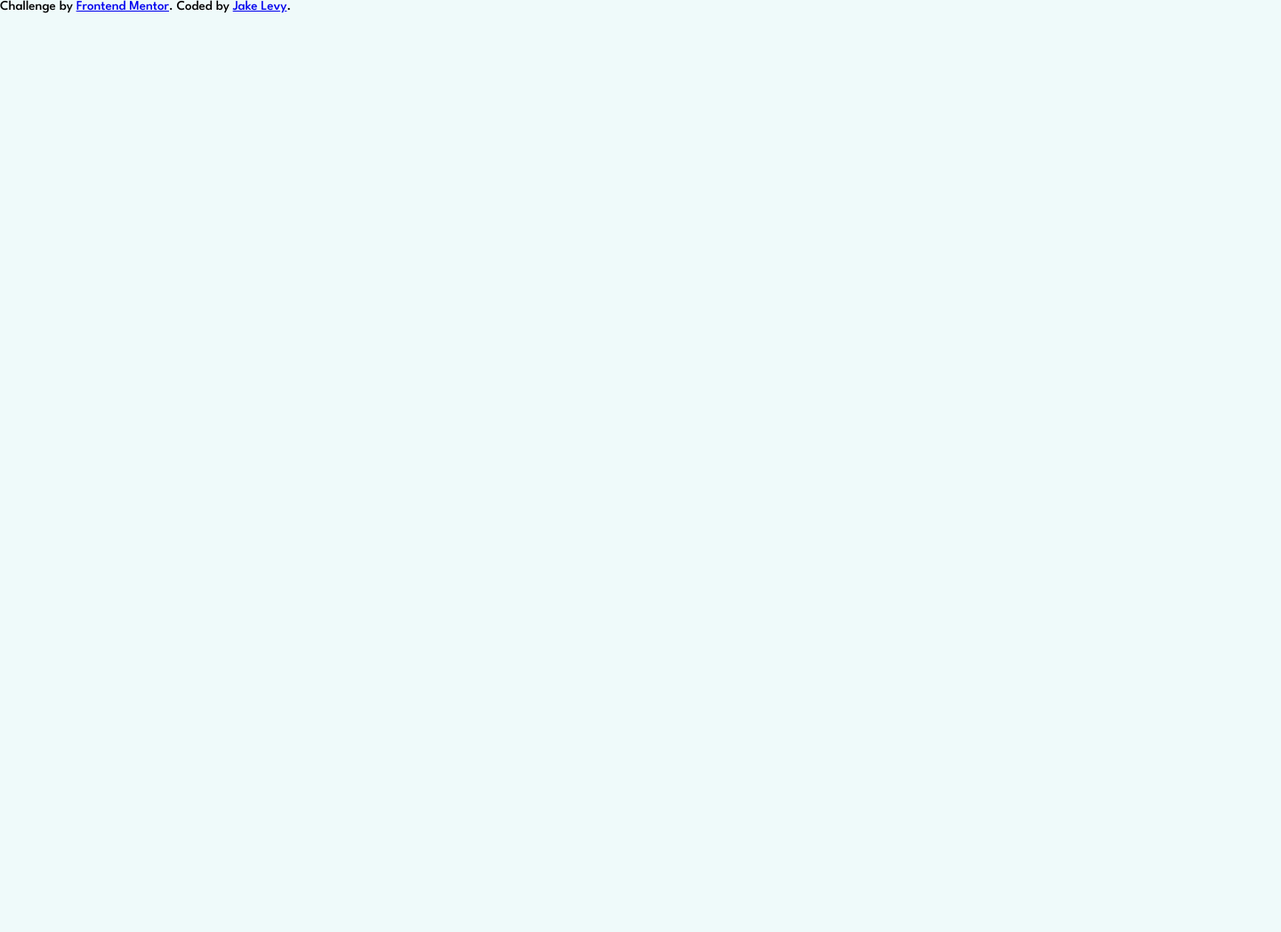
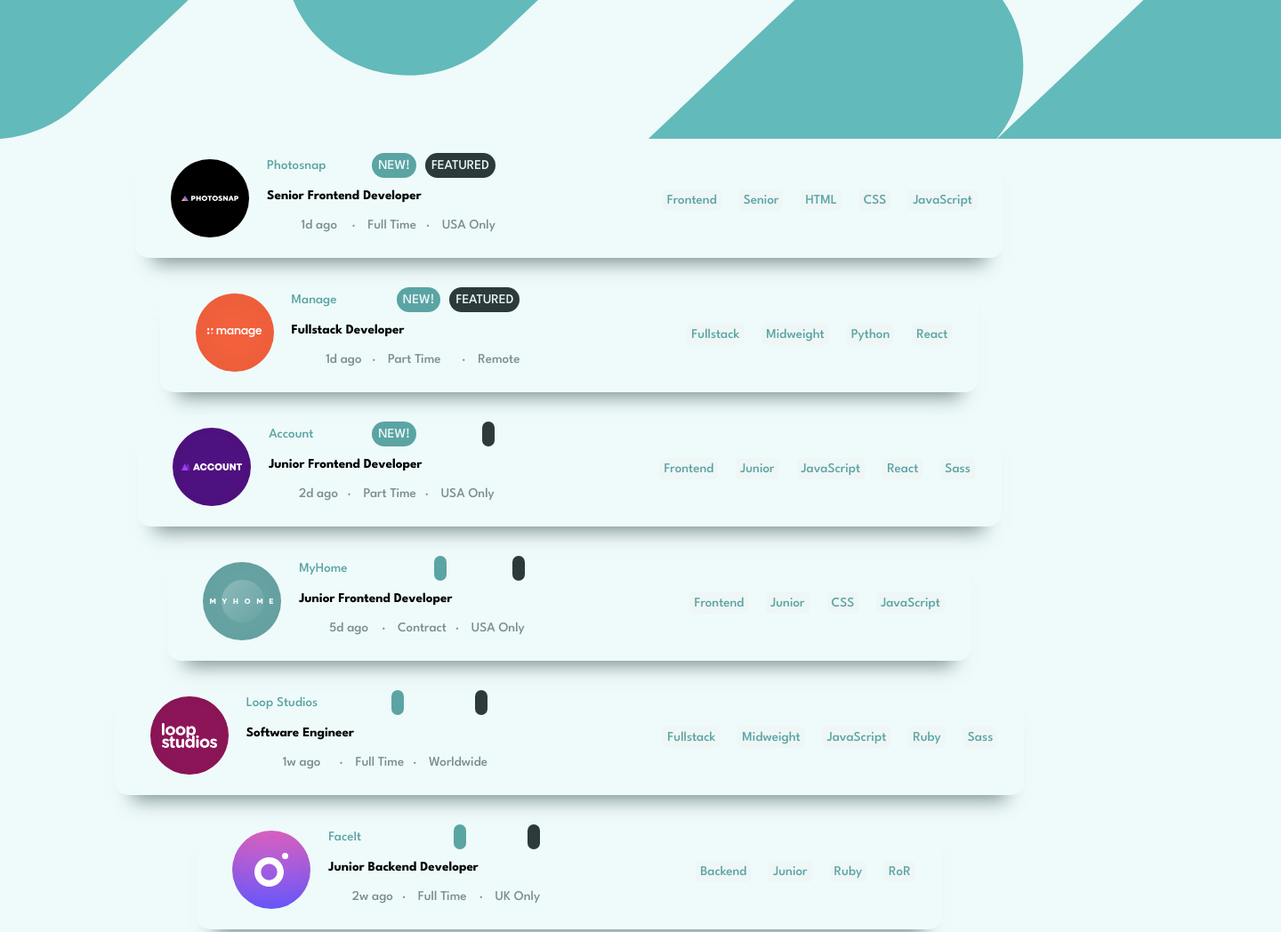
Before and after one commit to tokenAPIguy/fm-jobListings, a plain HTML site: page index.html in a window 1280 px wide. Shown: the top 1048 px of the page at 89% size, 1440 px wide, since content can reach past the window. Before the commit the page ends 800 px from the top, so only its background shows below. Drawn offline with Linux system fonts and the light colour scheme.

Commit message:
templated listing boilerplate

```diff
--- a/index.html
+++ b/index.html
@@ -21,7 +21,56 @@
   </head>
   <body>
     <div class="main-content">
-      <div class="listings-container"></div>
+      <img src="images/bg-header-desktop.svg" alt="" />
+      <div class="listings-container">
+        <!-- <div class="listing">
+          <div class="listing-overview">
+            <div class="listing-overview--img">
+              <img src="images/photosnap.svg" alt="" />
+            </div>
+            <div class="listing-overview--desc">
+              <div class="job-company">
+                <span><p>Photosnap</p></span>
+              </div>
+              <div class="job-new">
+                <span>NEW!</span>
+              </div>
+              <div class="job-feat">
+                <span>FEATURED</span>
+              </div>
+              <div class="job-title">
+                <span>Senior Frontend Developer</span>
+              </div>
+              <div class="job-postdate">
+                <span>1d ago</span>
+              </div>
+              <div class="job-hours">
+                <span>Full Time</span>
+              </div>
+              <div class="job-location">
+                <span>USA only</span>
+              </div>
+            </div>
+            <div class="listing-overview--tags">
+              <div class="skill-tag">
+                <span>Frontend</span>
+              </div>
+              <div class="skill-tag">
+                <span>Senior</span>
+              </div>
+              <div class="skill-tag">
+                <span>HTML</span>
+              </div>
+              <div class="skill-tag">
+                <span>CSS</span>
+              </div>
+              <div class="skill-tag">
+                <span>JavaScript</span>
+              </div>
+            </div>
+          </div>
+        </div> -->
+      </div>
       <div class="attribution">
         Challenge by
         <a href="https://www.frontendmentor.io?ref=challenge" target="_blank"
--- a/main.js
+++ b/main.js
@@ -6,5 +6,99 @@
   const data = await res.json();
 
   console.log(data);
+
+  const listingsContainer = document.querySelector(".listings-container");
+
+  data.forEach(
+    ({
+      id,
+      logo,
+      company,
+      new: isNew,
+      featured,
+      position,
+      postedAt,
+      contract,
+      location,
+      role,
+      level,
+      languages,
+      tools,
+    }) => {
+      const listing = document.createElement("div");
+
+      listing.innerHTML = `<div class="listing">
+    <div class="listing-overview">
+      <div class="listing-overview--img">
+        <img src="${logo}" alt="${company}" />
+      </div>
+      <div class="listing-overview--desc">
+        <div class="job-company">
+          <span><p>${company}</p></span>
+        </div>
+        <div class="job-new">
+          <span>${isNew ? "NEW!" : ""}</span>
+        </div>
+        <div class="job-feat">
+          <span>${featured ? "FEATURED" : ""}</span>
+        </div>
+        <div class="job-title">
+          <span>${position}</span>
+        </div>
+        <div class="job-postdate">
+          <span>${postedAt}</span>
+        </div>
+        <div class="job-hours">
+          <span>${contract}</span>
+        </div>
+        <div class="job-location">
+          <span>${location}</span>
+        </div>
+      </div>
+      <div class="listing-overview--tags">
+        <div class="skill-tag">
+          <span>${role}</span>
+        </div>
+        <div class="skill-tag">
+          <span>${level}</span>
+        </div>
+        ${languages
+          .map((language) => {
+            return `<div class="skill-tag">
+            <span>${language}</span>
+          </div>`;
+          })
+          .join("")}
+        ${tools
+          .map((tool) => {
+            return `<div class="skill-tag">
+            <span>${tool}</span>
+          </div>`;
+          })
+          .join("")}
+        </div>
+      </div>
+    </div>
+  </div>`;
+      listingsContainer.appendChild(listing);
+    }
+  );
+
+  // Handle active state of skill tags
+  const skillTag = document.querySelectorAll(".skill-tag");
+
+  skillTag.forEach((tag) => {
+    tag.addEventListener("click", () => {
+      tag.classList.contains("active")
+        ? tag.classList.remove("active")
+        : tag.classList.add("active");
+    });
+  });
 }
 renderListings();
+
+// todo - remove styles from "NEW!" and "FEATURED" when the span's text content is empty
+
+// todo - add filter functionality to tags
+
+// todo - set defined width for each listing to be symmetrical
--- a/styles.css
+++ b/styles.css
@@ -17,4 +17,95 @@
 }
 .main-content {
   height: 100vh;
+  text-align: center;
 }
+/* Job Listings */
+.listings-container {
+  display: flex;
+  flex-direction: column;
+  align-items: center;
+  justify-content: center;
+}
+.listing {
+  border-radius: 15px;
+  box-shadow: 0px 25px 20px -20px var(--darkGrayishCyan);
+  margin-bottom: 20px;
+}
+.listing-overview {
+  display: flex;
+  flex-direction: row;
+  padding: 20px;
+}
+.listing-overview--img {
+  padding: 0px 20px;
+}
+.listing-overview--desc {
+  display: grid;
+  grid-template-columns: repeat(5, 1fr);
+  gap: 10px;
+  text-align: right;
+}
+.listing-overview--tags {
+  display: flex;
+  flex-direction: row;
+  align-items: center;
+}
+.job-company {
+  color: var(--darkCyan);
+  text-align: left;
+}
+.job-new > span {
+  color: var(--grayishCyanTab);
+  border-radius: 100px;
+  padding: 7px;
+  background: var(--darkCyan);
+}
+.job-feat > span {
+  color: var(--grayishCyanTab);
+  border-radius: 100px;
+  padding: 7px;
+  background: var(--veryDarkGrayishCyan);
+}
+.job-title {
+  grid-column-start: 1;
+  grid-column-end: 5;
+  text-align: left;
+  font-weight: 700;
+}
+.job-postdate {
+  grid-column-start: 1;
+  text-align: right;
+  color: var(--darkGrayishCyan);
+}
+.job-hours {
+  color: var(--darkGrayishCyan);
+}
+.job-hours::before {
+  color: var(--darkGrayishCyan);
+  content: "\00b7";
+  padding-right: 10px;
+}
+.job-location {
+  color: var(--darkGrayishCyan);
+}
+.job-location::before {
+  color: var(--darkGrayishCyan);
+  content: "\00b7";
+  padding-right: 10px;
+}
+/* Skill tags */
+.skill-tag {
+  color: var(--darkCyan);
+  background: var(--grayishCyanTab);
+  border-radius: 5px;
+  padding: 5px;
+  margin: 10px;
+  transition: 0.3s;
+}
+.skill-tag:hover {
+  cursor: pointer;
+}
+.active {
+  background: var(--darkCyan);
+  color: var(--grayishCyanTab);
+}
```
